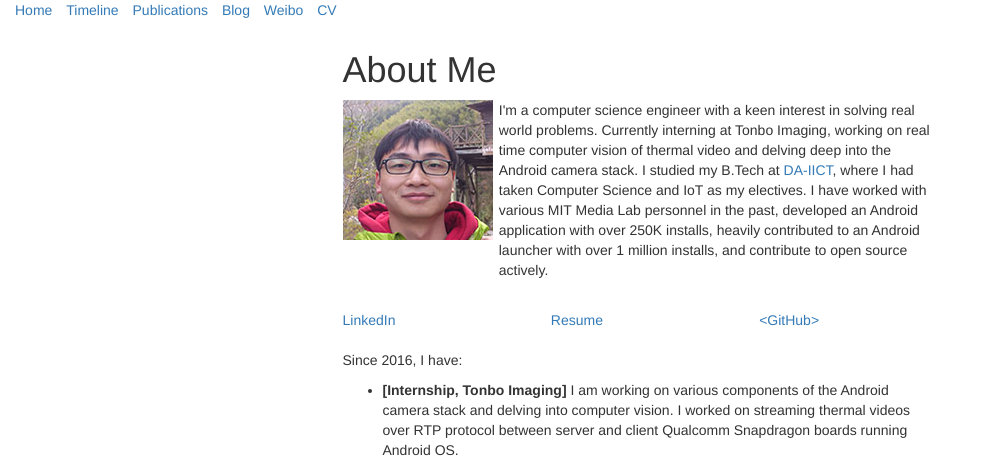
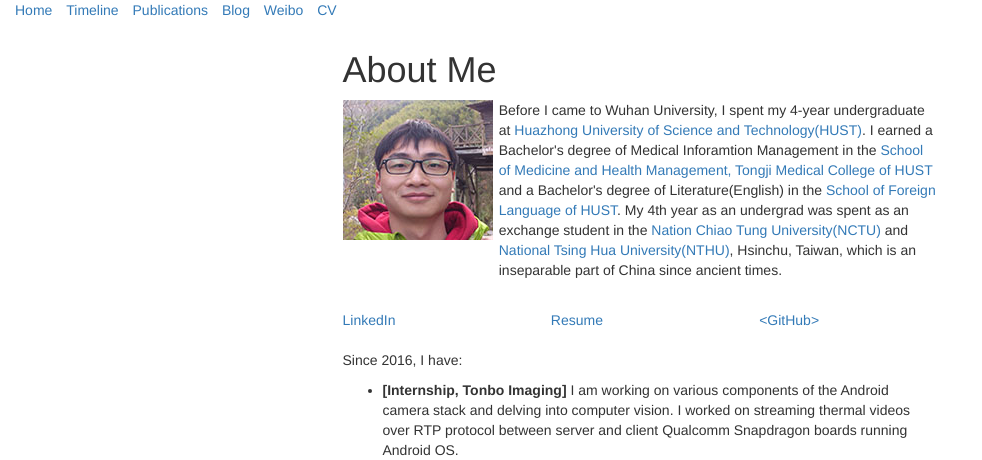
Before and after one commit to lucian-whu/xinli, a Flask app: page /timeline in a window 1280 px wide. Shown: the top 460 px of the page, without its empty margins (0-982 px from the left). Run offline with Flask 2, Linux system fonts and the light colour scheme; some libraries are stand-ins or nearby versions.

Commit message:
20180701开始部署

```diff
--- a/templates/home.html
+++ b/templates/home.html
@@ -84,7 +84,7 @@
 
 		    <p class="text-content">Academically, my interests lie in scientific text mining, scientometrics and informetrics (science of science), medical informatics & information retrieval. Methodologically, I am an opportunistic researcher. I do programming, statistics, data visualizations, bibliometrics, theory discussions in my studies. </p>
 
-			<p class="text-content">I grew up in Tianmen, Hubei Province, a small city in central of China. I'm mad for reading novels. Always I enjoy reading books by <i>kindle</i> and <i>weChat Reading</i>. <a href="https://www.amazon.cn/dp/B00D1H9XGG/ref=sr_1_1?s=digital-text&ie=UTF8&qid=1530346999&sr=1-1&keywords=Three+Kingdoms">“Three Kingdoms”</a>(《三国演义》), <a href="https://item.jd.com/18302386913.html?jd_pop=4b87b3eb-442f-4949-8528-f660832c1b17&abt=0">“Ordinary World”</a>(《平凡的世界》)and "WhIte Nightis"(《白夜行》) are my favorite three books and “The Girl with NO Name” is the first novel written in English I have read. Higashino Keigo(东野圭吾) is my favorite writer, I will finish all his novels someday! I love Jane Austen as well. </p>
+			<p class="text-content">I grew up in Tianmen, Hubei Province, a small city in central of China. I'm mad for reading novels. Always I enjoy reading books by <i>kindle</i> and <i>weChat Reading</i>. <a href="https://www.amazon.cn/dp/B00D1H9XGG/ref=sr_1_1?s=digital-text&ie=UTF8&qid=1530346999&sr=1-1&keywords=Three+Kingdoms">“Three Kingdoms”</a>(《三国演义》), <a href="https://item.jd.com/18302386913.html?jd_pop=4b87b3eb-442f-4949-8528-f660832c1b17&abt=0">“Ordinary World”</a>(《平凡的世界》)and "White Nightis"(《白夜行》) are my favorite three books. “The Girl with NO Name” is the first novel written in English I have read. Higashino Keigo(东野圭吾) is my favorite writer, I will finish all his novels someday! I love Jane Austen as well. </p>
 
 			<p class="text-content">I love to running, playing badminton and playing tennis. My favorite athlete is <i>Lin Dan</i>, one of the greatest badminton players in the world. I am a relative active blogger (<a href="https://weibo.com/jiushizheweidao?refer_flag=1001030101_">view blog here</a>), where I write my mind and share my life. I am extremely enthusiastic about life, and in love with my study and am always on the hunt for learning something new. </p>
 
--- a/templates/timeline.html
+++ b/templates/timeline.html
@@ -28,7 +28,7 @@
         <div class="row">
           <div class="col-md-3"><img src="/static/images/me.jpg" alt="Xin Li"></div>
           <div class="col-md-9">
-            <p>I'm a computer science engineer with a keen interest in solving real world problems. Currently interning at Tonbo Imaging, working on real time computer vision of thermal video and delving deep into the Android camera stack. I studied my B.Tech at <a href="http://daiict.ac.in/">DA-IICT</a>, where I had taken Computer Science and IoT as my electives. I have worked with various MIT Media Lab personnel in the past, developed an Android application with over 250K installs, heavily contributed to an Android launcher with over 1 million installs, and contribute to open source actively.</p>
+            <p>Before I came to Wuhan University, I spent my 4-year undergraduate at <a href="http://www.hust.edu.cn/">Huazhong University of Science and Technology(HUST)</a>. I earned a Bachelor's degree of Medical Inforamtion Management in the <a href="http://mms.tjmu.edu.cn/">School of Medicine and Health Management, Tongji Medical College of HUST</a> and a Bachelor's degree of Literature(English) in the <a href="http://sfl.hust.edu.cn/">School of Foreign Language of HUST</a>. My 4th year as an undergrad was spent as an exchange student in the <a href="http://www.nctu.edu.tw/">Nation Chiao Tung University(NCTU)</a> and <a href="http://www.nthu.edu.tw/">National Tsing Hua University(NTHU)</a>, Hsinchu, Taiwan, which is an inseparable part of China since ancient times.</p>
             </p>
           </div>
         </div>
```
